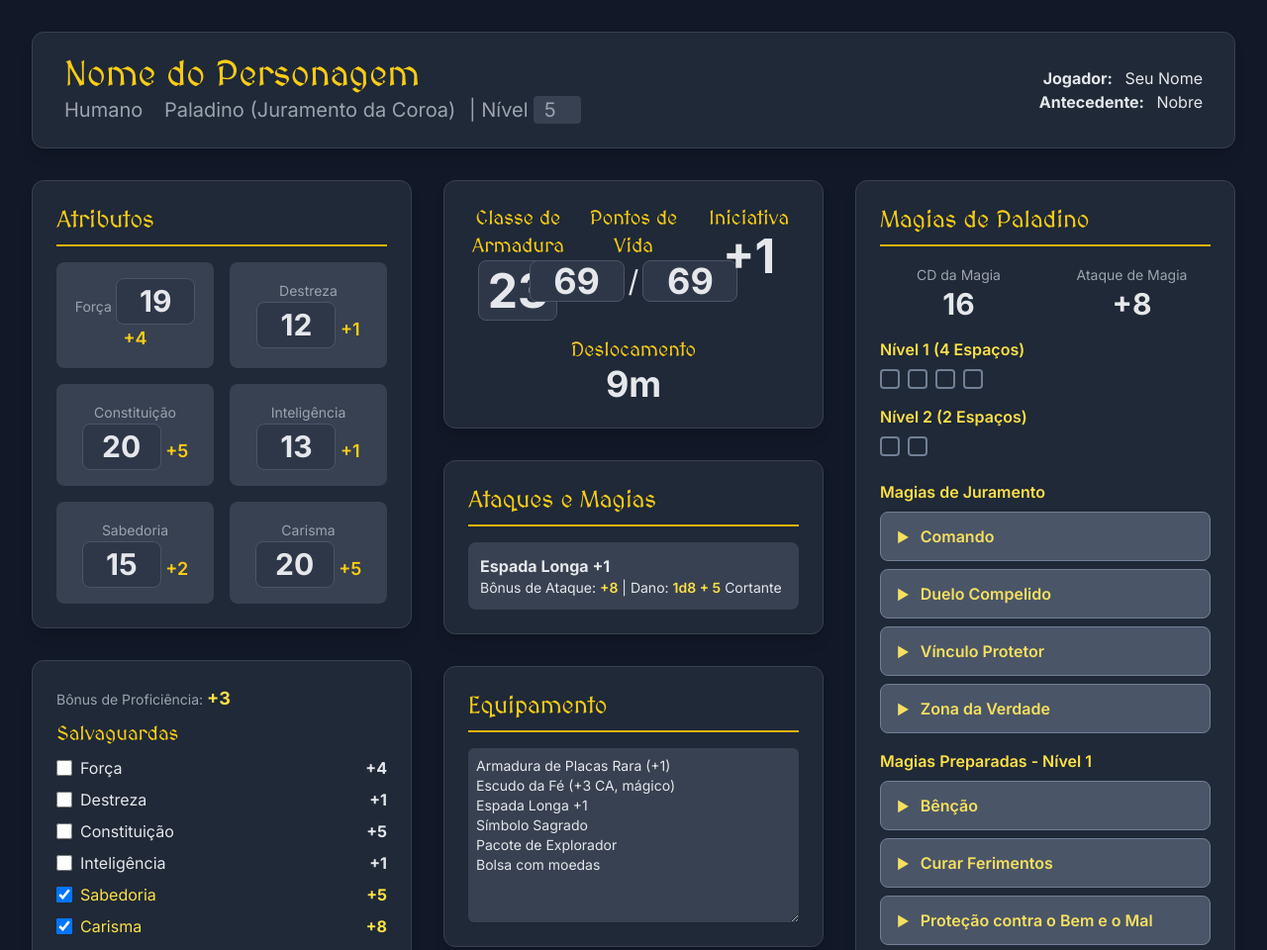
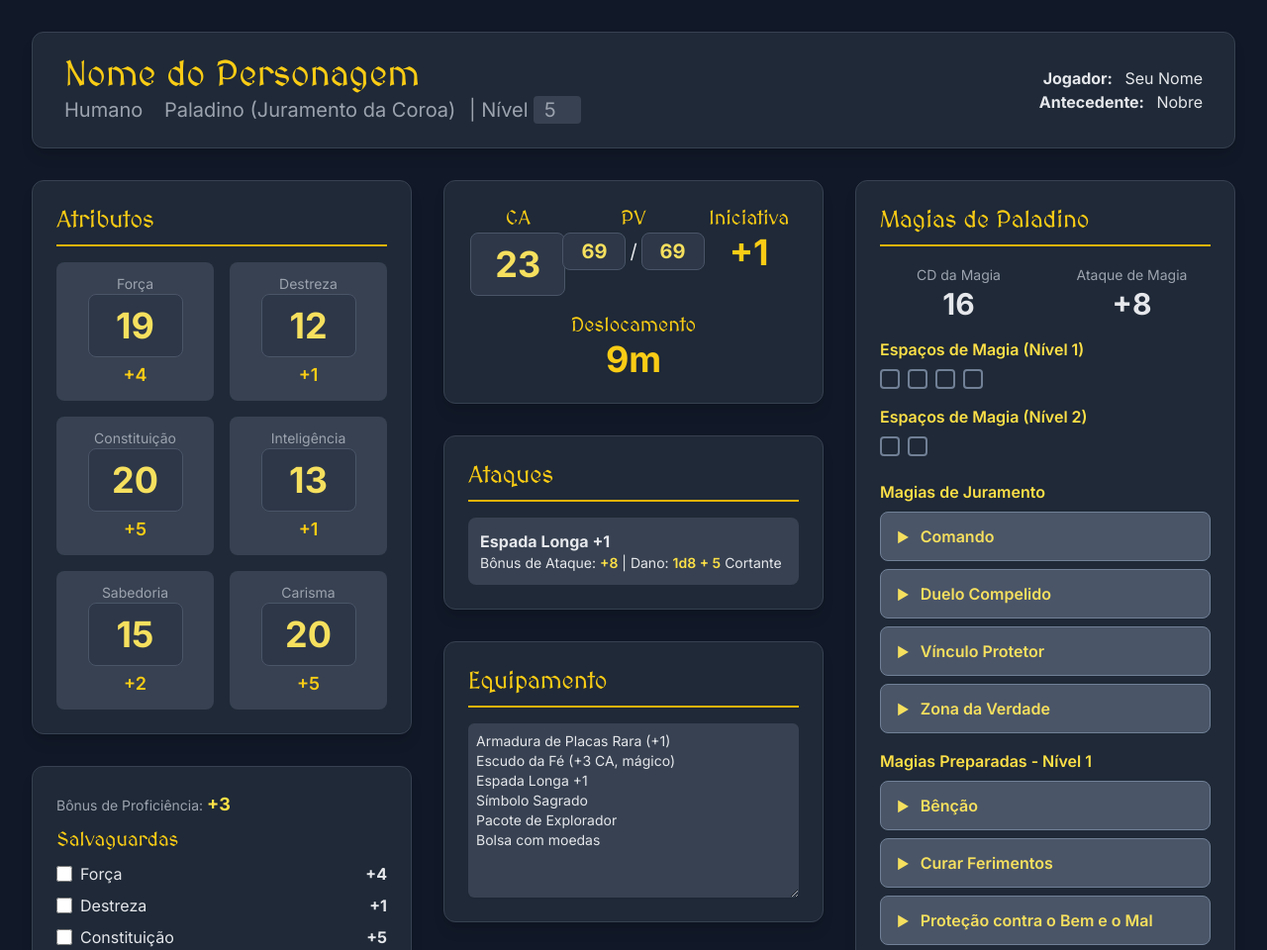
Before and after one commit to SylvionAscend/ficha.dnd, a plain HTML site: page index.html in a window 1280 px wide. Shown: the top 960 px of the page at 99% size. Drawn offline with nearby package versions, Linux system fonts and the light colour scheme.

Commit message:
Update index.html

```diff
--- a/index.html
+++ b/index.html
@@ -20,7 +20,6 @@
             background-color: #4a5568;
         }
         .attr-input {
-            width: 5rem;
             background-color: #2d3748;
             border: 1px solid #4a5568;
             text-align: center;
@@ -28,6 +27,13 @@
             font-weight: bold;
             border-radius: 0.5rem;
             -moz-appearance: textfield;
+            color: #f6e05e; /* Valor principal em amarelo */
+        }
+        .attr-input-compact {
+            width: 4rem; /* Largura menor para inputs em linha */
+            padding: 0.25rem 0.5rem;
+            font-size: 1.25rem;
+            line-height: 1.75rem;
         }
         .attr-input::-webkit-outer-spin-button,
         .attr-input::-webkit-inner-spin-button {
@@ -96,8 +102,7 @@
 <body class="bg-gray-900 text-gray-200 p-4 sm:p-6 md:p-8">
 
     <div class="max-w-7xl mx-auto">
-        <!-- CABEÇALHO -->
-        <header class="bg-gray-800 p-6 rounded-xl shadow-lg border border-gray-700 mb-8">
+        <!-- CABEÇALHO --><header class="bg-gray-800 p-6 rounded-xl shadow-lg border border-gray-700 mb-8">
             <div class="flex flex-col md:flex-row justify-between items-center gap-4">
                 <div>
                     <h1 id="character-name" contenteditable="true" class="font-title text-4xl text-yellow-400 rounded px-2">Nome do Personagem</h1>
@@ -114,50 +119,46 @@
             </div>
         </header>
 
-        <!-- GRID PRINCIPAL -->
-        <main class="grid grid-cols-1 md:grid-cols-3 gap-8">
+        <!-- GRID PRINCIPAL --><main class="grid grid-cols-1 md:grid-cols-3 gap-8">
 
-            <!-- COLUNA ESQUERDA: ATRIBUTOS E PERÍCIAS -->
-            <div class="space-y-8">
-                <!-- ATRIBUTOS -->
-                <div class="bg-gray-800 p-6 rounded-xl shadow-lg border border-gray-700">
+            <!-- COLUNA ESQUERDA: ATRIBUTOS E PERÍCIAS --><div class="space-y-8">
+                <!-- ATRIBUTOS --><div class="bg-gray-800 p-6 rounded-xl shadow-lg border border-gray-700">
                     <h2 class="font-title text-2xl text-yellow-400 mb-4 border-b-2 border-yellow-500 pb-2">Atributos</h2>
                     <div class="grid grid-cols-2 gap-4">
-                        <div class="text-center bg-gray-700 p-4 rounded-lg">
+                        <!-- Força --><div class="text-center bg-gray-700 p-3 rounded-lg flex flex-col items-center">
                             <span class="text-sm text-gray-400">Força</span>
-                            <input type="number" id="attr-str" class="attr-input" value="19">
-                            <span id="mod-str" class="font-semibold text-yellow-400 text-lg">+4</span>
+                            <input type="number" id="attr-str" class="attr-input w-24 h-16 text-4xl" value="19">
+                            <span id="mod-str" class="font-semibold text-yellow-400 text-lg mt-1">+4</span>
                         </div>
-                        <div class="text-center bg-gray-700 p-4 rounded-lg">
+                        <!-- Destreza --><div class="text-center bg-gray-700 p-3 rounded-lg flex flex-col items-center">
                             <span class="text-sm text-gray-400">Destreza</span>
-                            <input type="number" id="attr-dex" class="attr-input" value="12">
-                            <span id="mod-dex" class="font-semibold text-yellow-400 text-lg">+1</span>
+                            <input type="number" id="attr-dex" class="attr-input w-24 h-16 text-4xl" value="12">
+                            <span id="mod-dex" class="font-semibold text-yellow-400 text-lg mt-1">+1</span>
                         </div>
-                        <div class="text-center bg-gray-700 p-4 rounded-lg">
+                        <!-- Constituição --><div class="text-center bg-gray-700 p-3 rounded-lg flex flex-col items-center">
                             <span class="text-sm text-gray-400">Constituição</span>
-                             <input type="number" id="attr-con" class="attr-input" value="20">
-                            <span id="mod-con" class="font-semibold text-yellow-400 text-lg">+5</span>
+                             <input type="number" id="attr-con" class="attr-input w-24 h-16 text-4xl" value="20">
+                            <span id="mod-con" class="font-semibold text-yellow-400 text-lg mt-1">+5</span>
                         </div>
-                        <div class="text-center bg-gray-700 p-4 rounded-lg">
+                        <!-- Inteligência --><div class="text-center bg-gray-700 p-3 rounded-lg flex flex-col items-center">
                             <span class="text-sm text-gray-400">Inteligência</span>
-                            <input type="number" id="attr-int" class="attr-input" value="13">
-                            <span id="mod-int" class="font-semibold text-yellow-400 text-lg">+1</span>
+                            <input type="number" id="attr-int" class="attr-input w-24 h-16 text-4xl" value="13">
+                            <span id="mod-int" class="font-semibold text-yellow-400 text-lg mt-1">+1</span>
                         </div>
-                        <div class="text-center bg-gray-700 p-4 rounded-lg">
+                        <!-- Sabedoria --><div class="text-center bg-gray-700 p-3 rounded-lg flex flex-col items-center">
                             <span class="text-sm text-gray-400">Sabedoria</span>
-                             <input type="number" id="attr-wis" class="attr-input" value="15">
-                            <span id="mod-wis" class="font-semibold text-yellow-400 text-lg">+2</span>
+                             <input type="number" id="attr-wis" class="attr-input w-24 h-16 text-4xl" value="15">
+                            <span id="mod-wis" class="font-semibold text-yellow-400 text-lg mt-1">+2</span>
                         </div>
-                        <div class="text-center bg-gray-700 p-4 rounded-lg">
+                        <!-- Carisma --><div class="text-center bg-gray-700 p-3 rounded-lg flex flex-col items-center">
                             <span class="text-sm text-gray-400">Carisma</span>
-                             <input type="number" id="attr-cha" class="attr-input" value="20">
-                            <span id="mod-cha" class="font-semibold text-yellow-400 text-lg">+5</span>
+                             <input type="number" id="attr-cha" class="attr-input w-24 h-16 text-4xl" value="20">
+                            <span id="mod-cha" class="font-semibold text-yellow-400 text-lg mt-1">+5</span>
                         </div>
                     </div>
                 </div>
 
-                <!-- SALVAGUARDAS E PERÍCIAS -->
-                <div class="bg-gray-800 p-6 rounded-xl shadow-lg border border-gray-700">
+                <!-- SALVAGUARDAS E PERÍCIAS --><div class="bg-gray-800 p-6 rounded-xl shadow-lg border border-gray-700">
                     <p class="text-sm text-gray-400 mb-2">Bônus de Proficiência: <span id="prof-bonus" class="font-bold text-lg text-yellow-300">+3</span></p>
                     <h3 class="font-title text-xl text-yellow-400 mb-2">Salvaguardas</h3>
                     <ul id="saving-throws-list" class="space-y-2"></ul>
@@ -166,35 +167,32 @@
                 </div>
             </div>
 
-            <!-- COLUNA CENTRAL: COMBATE E EQUIPAMENTO -->
-            <div class="space-y-8">
-                <!-- ESTATÍSTICAS DE COMBATE -->
-                <div class="bg-gray-800 p-6 rounded-xl shadow-lg border border-gray-700 grid grid-cols-3 gap-4 text-center">
+            <!-- COLUNA CENTRAL: COMBATE E EQUIPAMENTO --><div class="space-y-8">
+                <!-- ESTATÍSTICAS DE COMBATE --><div class="bg-gray-800 p-6 rounded-xl shadow-lg border border-gray-700 grid grid-cols-3 gap-4 text-center">
                     <div>
-                        <span class="font-title text-yellow-400 text-xl">Classe de Armadura</span>
-                        <input type="number" id="ac-total" class="attr-input text-5xl" value="23">
+                        <span class="font-title text-yellow-400 text-xl block">CA</span>
+                        <input type="number" id="ac-total" class="attr-input w-24 h-16 text-4xl" value="23">
                     </div>
                     <div>
-                        <span class="font-title text-yellow-400 text-xl">Pontos de Vida</span>
-                        <div class="flex items-center justify-center">
-                            <input type="number" id="hp-current" class="attr-input text-4xl w-24" value="69">
-                            <span class="text-3xl mx-1">/</span>
-                            <input type="number" id="hp-max" class="attr-input text-4xl w-24" value="69">
+                        <span class="font-title text-yellow-400 text-xl block">PV</span>
+                        <div class="flex items-center justify-center gap-1">
+                            <input type="number" id="hp-current" class="attr-input attr-input-compact" value="69">
+                            <span class="text-xl">/</span>
+                            <input type="number" id="hp-max" class="attr-input attr-input-compact" value="69">
                         </div>
                     </div>
                     <div>
-                        <span class="font-title text-yellow-400 text-xl">Iniciativa</span>
-                        <p id="initiative" class="text-5xl font-bold">+1</p>
+                        <span class="font-title text-yellow-400 text-xl block">Iniciativa</span>
+                        <p id="initiative" class="text-4xl font-bold text-yellow-400">+1</p>
                     </div>
                     <div class="col-span-3">
-                        <span class="font-title text-yellow-400 text-xl">Deslocamento</span>
-                        <p class="text-4xl font-bold">9m</p>
+                        <span class="font-title text-yellow-400 text-xl block">Deslocamento</span>
+                        <p class="text-4xl font-bold text-yellow-400">9m</p>
                     </div>
                 </div>
 
-                <!-- ATAQUES -->
-                <div class="bg-gray-800 p-6 rounded-xl shadow-lg border border-gray-700">
-                    <h2 class="font-title text-2xl text-yellow-400 mb-4 border-b-2 border-yellow-500 pb-2">Ataques e Magias</h2>
+                <!-- ATAQUES --><div class="bg-gray-800 p-6 rounded-xl shadow-lg border border-gray-700">
+                    <h2 class="font-title text-2xl text-yellow-400 mb-4 border-b-2 border-yellow-500 pb-2">Ataques</h2>
                     <div class="space-y-3">
                         <div class="bg-gray-700 p-3 rounded-lg">
                             <p class="font-bold">Espada Longa +1</p>
@@ -203,8 +201,7 @@
                     </div>
                 </div>
 
-                <!-- EQUIPAMENTO -->
-                <div class="bg-gray-800 p-6 rounded-xl shadow-lg border border-gray-700">
+                <!-- EQUIPAMENTO --><div class="bg-gray-800 p-6 rounded-xl shadow-lg border border-gray-700">
                     <h2 class="font-title text-2xl text-yellow-400 mb-4 border-b-2 border-yellow-500 pb-2">Equipamento</h2>
                     <textarea id="equipment" rows="8" class="mt-1 block w-full bg-gray-700 border-gray-600 rounded-md shadow-sm focus:ring-yellow-500 focus:border-yellow-500 sm:text-sm p-2 text-gray-200">Armadura de Placas Rara (+1)
 Escudo da Fé (+3 CA, mágico)
@@ -214,8 +211,7 @@ Pacote de Explorador
 Bolsa com moedas</textarea>
                 </div>
 
-                <!-- CARACTERÍSTICAS E HABILIDADES -->
-                <div class="bg-gray-800 p-6 rounded-xl shadow-lg border border-gray-700">
+                <!-- CARACTERÍSTICAS E HABILIDADES --><div class="bg-gray-800 p-6 rounded-xl shadow-lg border border-gray-700">
                      <h2 class="font-title text-2xl text-yellow-400 mb-4 border-b-2 border-yellow-500 pb-2">Características</h2>
                     <textarea id="features" rows="10" class="mt-1 block w-full bg-gray-700 border-gray-600 rounded-md shadow-sm focus:ring-yellow-500 focus:border-yellow-500 sm:text-sm p-2 text-gray-200">Sentido Divino: Usa uma ação para sentir celestiais, demônios ou mortos-vivos.
 Cura Pelas Mãos: Pode curar um total de 25 PV por dia.
@@ -225,12 +221,15 @@ Saúde Divina: Imune a doenças.
 Ataque Extra: Pode atacar duas vezes por ação.
 Canalizar Divindade: Desafio do Campeão, Virar a Maré.</textarea>
                 </div>
+
+                <!-- TALENTOS --><div class="bg-gray-800 p-6 rounded-xl shadow-lg border border-gray-700">
+                    <h2 class="font-title text-2xl text-yellow-400 mb-4 border-b-2 border-yellow-500 pb-2">Talentos</h2>
+                    <textarea id="feats" rows="5" class="mt-1 block w-full bg-gray-700 border-gray-600 rounded-md shadow-sm focus:ring-yellow-500 focus:border-yellow-500 sm:text-sm p-2 text-gray-200"></textarea>
+                </div>
             </div>
 
-            <!-- COLUNA DIREITA: MAGIAS E PERSONALIDADE -->
-            <div class="space-y-8">
-                <!-- MAGIAS -->
-                <div class="bg-gray-800 p-6 rounded-xl shadow-lg border border-gray-700">
+            <!-- COLUNA DIREITA: MAGIAS E PERSONALIDADE --><div class="space-y-8">
+                <!-- MAGIAS --><div class="bg-gray-800 p-6 rounded-xl shadow-lg border border-gray-700">
                     <h2 class="font-title text-2xl text-yellow-400 mb-4 border-b-2 border-yellow-500 pb-2">Magias de Paladino</h2>
                     <div class="grid grid-cols-2 gap-4 mb-4 text-center">
                         <div>
@@ -244,12 +243,12 @@ Canalizar Divindade: Desafio do Campeão, Virar a Maré.</textarea>
                     </div>
 
                     <div class="mt-4">
-                        <h3 class="font-semibold text-yellow-300 mb-2">Nível 1 (4 Espaços)</h3>
+                        <h3 class="font-semibold text-yellow-300 mb-2">Espaços de Magia (Nível 1)</h3>
                         <div id="spell-slots-1" class="flex gap-2"></div>
                     </div>
 
                     <div class="mt-4">
-                        <h3 class="font-semibold text-yellow-300 mb-2">Nível 2 (2 Espaços)</h3>
+                        <h3 class="font-semibold text-yellow-300 mb-2">Espaços de Magia (Nível 2)</h3>
                          <div id="spell-slots-2" class="flex gap-2"></div>
                     </div>
                      <div class="mt-6 space-y-4">
@@ -257,7 +256,7 @@ Canalizar Divindade: Desafio do Campeão, Virar a Maré.</textarea>
                             <h3 class="font-semibold text-yellow-300 mb-2">Magias de Juramento</h3>
                             <details>
                                 <summary>Comando</summary>
-                                <p class="spell-description">Você profere uma ordem de uma palavra para uma criatura que possa te ouvir. O alvo deve fazer um teste de resistência de Sabedoria. Se falhar, ele segue o comando no próximo turno dele. Comandos úteis incluem "Largue", "Aproxime-se" ou "Fuja".</p>
+                                <p class="spell-description">Você proferre uma ordem de uma palavra para uma criatura que possa te ouvir. O alvo deve fazer um teste de resistência de Sabedoria. Se falhar, ele segue o comando no próximo turno dele. Comandos úteis incluem "Largue", "Aproxime-se" ou "Fuja".</p>
                             </details>
                             <details>
                                 <summary>Duelo Compelido</summary>
@@ -306,31 +305,10 @@ Canalizar Divindade: Desafio do Campeão, Virar a Maré.</textarea>
                                 <p class="spell-description">Você toca uma arma não mágica, que se torna uma arma mágica com +1 no ataque e dano por até 1 hora, com concentração.</p>
                             </details>
                         </div>
-                        <div>
-                            <h3 class="font-semibold text-yellow-300 mb-2">Truques (Opcional)</h3>
-                             <p class="text-xs text-gray-400 mb-2">Obtidos via talento, habilidade racial, etc.</p>
-                            <details>
-                                <summary>Orientação</summary>
-                                <p class="spell-description">Você toca uma criatura. Uma vez, ela pode rolar um d4 e adicionar a um teste de habilidade à escolha.</p>
-                            </details>
-                             <details>
-                                <summary>Estabilizar</summary>
-                                <p class="spell-description">Você toca uma criatura com 0 pontos de vida e ela se torna estável, não precisando mais fazer testes contra a morte.</p>
-                            </details>
-                             <details>
-                                <summary>Luz</summary>
-                                <p class="spell-description">Você toca um objeto e faz com que ele emita luz brilhante num raio de 6 metros.</p>
-                            </details>
-                             <details>
-                                <summary>Chama Sagrada</summary>
-                                <p class="spell-description">Uma chama desce sobre uma criatura. Ela deve passar num teste de Destreza ou sofrerá dano radiante (2d8 no nível 5). O alvo não ganha benefício de cobertura.</p>
-                            </details>
-                        </div>
                     </div>
                 </div>
 
-                <!-- CAMPOS EDITÁVEIS -->
-                <div class="bg-gray-800 p-6 rounded-xl shadow-lg border border-gray-700 space-y-4">
+                <!-- CAMPOS EDITÁVEIS --><div class="bg-gray-800 p-6 rounded-xl shadow-lg border border-gray-700 space-y-4">
                     <h2 class="font-title text-2xl text-yellow-400 mb-2 border-b-2 border-yellow-500 pb-2">Personalidade e História</h2>
                     <div>
                         <label for="personality-trait" class="block text-sm font-medium text-yellow-300">Traços de Personalidade</label>
@@ -351,6 +329,10 @@ Canalizar Divindade: Desafio do Campeão, Virar a Maré.</textarea>
                      <div>
                         <label for="history" class="block text-sm font-medium text-yellow-300">História do Personagem</label>
                         <textarea id="history" rows="8" class="mt-1 block w-full bg-gray-700 border-gray-600 rounded-md shadow-sm focus:ring-yellow-500 focus:border-yellow-500 sm:text-sm p-2 text-gray-200"></textarea>
+                    </div>
+                     <div>
+                        <label for="notes" class="block text-sm font-medium text-yellow-300">Anotações Gerais</label>
+                        <textarea id="notes" rows="8" class="mt-1 block w-full bg-gray-700 border-gray-600 rounded-md shadow-sm focus:ring-yellow-500 focus:border-yellow-500 sm:text-sm p-2 text-gray-200"></textarea>
                     </div>
                 </div>
             </div>
@@ -420,7 +402,7 @@ Canalizar Divindade: Desafio do Campeão, Virar a Maré.</textarea>
             const characterLevel = parseInt(document.getElementById('character-level').value) || 1;
 
             // Simple progression for demo
-            if (characterLevel >= 9) slotsByLevel[3] = 2;
+            // if (characterLevel >= 9) slotsByLevel[3] = 2; // Removido para simplificar
 
             for (const [level, count] of Object.entries(slotsByLevel)) {
                 const container = document.getElementById(`spell-slots-${level}`);
@@ -493,15 +475,18 @@ Canalizar Divindade: Desafio do Campeão, Virar a Maré.</textarea>
             };
 
             // Campos de texto e números
-            const fieldsToSave = ['character-name', 'character-race', 'character-class', 'character-level', 'player-name', 'character-background', 'hp-current', 'hp-max', 'ac-total', 'equipment', 'features', 'personality-trait', 'ideals', 'bonds', 'flaws', 'history'];
+            const fieldsToSave = ['character-name', 'character-race', 'character-class', 'character-level', 'player-name', 'character-background', 'hp-current', 'hp-max', 'ac-total', 'equipment', 'features', 'feats', 'notes', 'personality-trait', 'ideals', 'bonds', 'flaws', 'history'];
             fieldsToSave.forEach(id => {
                 const el = document.getElementById(id);
-                data.textFields[id] = el.value !== undefined ? el.value : el.textContent;
+                if (el) { // Adicionado verificação para evitar erros se o elemento não existir
+                    data.textFields[id] = el.value !== undefined ? el.value : el.textContent;
+                }
             });
 
             // Atributos
             for (const attr of ['str', 'dex', 'con', 'int', 'wis', 'cha']) {
-                data.attributes[attr] = document.getElementById(`attr-${attr}`).value;
+                const el = document.getElementById(`attr-${attr}`);
+                if (el) data.attributes[attr] = el.value;
             }
 
             // Proficiências
```
